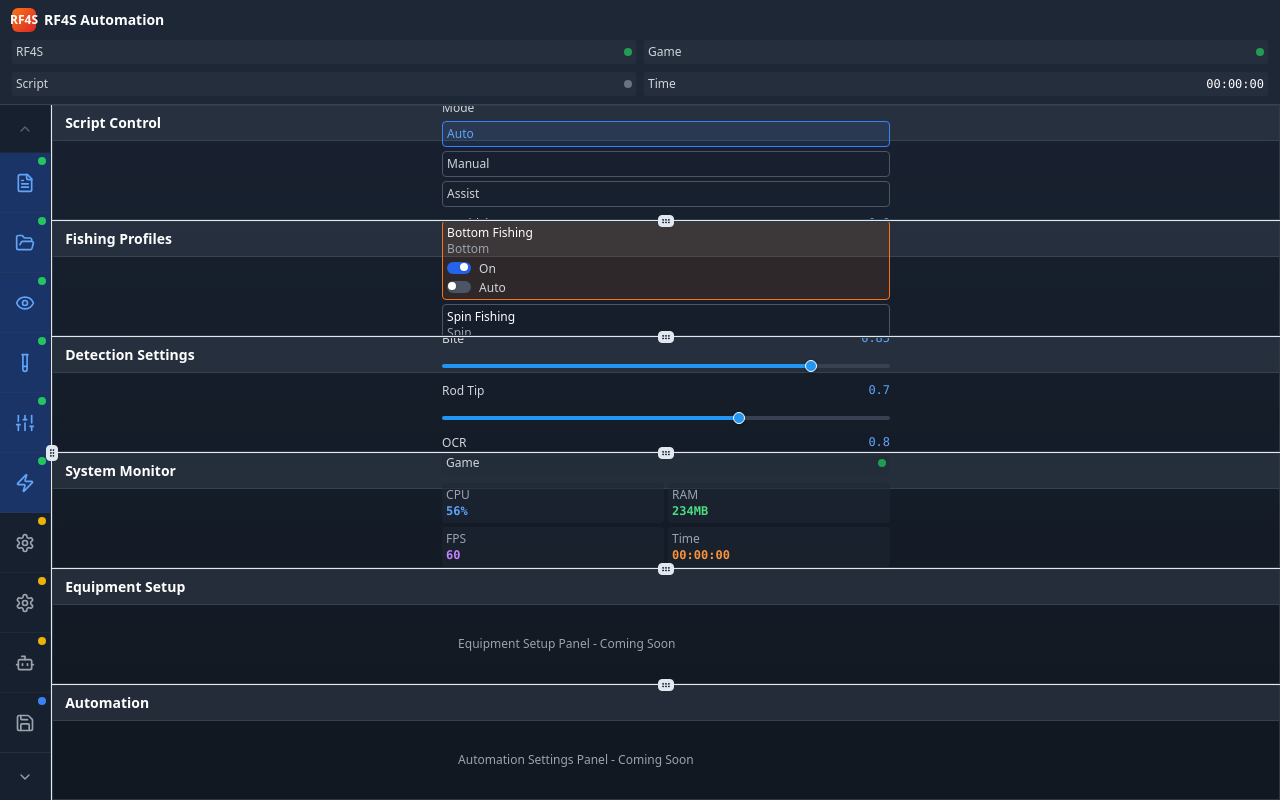
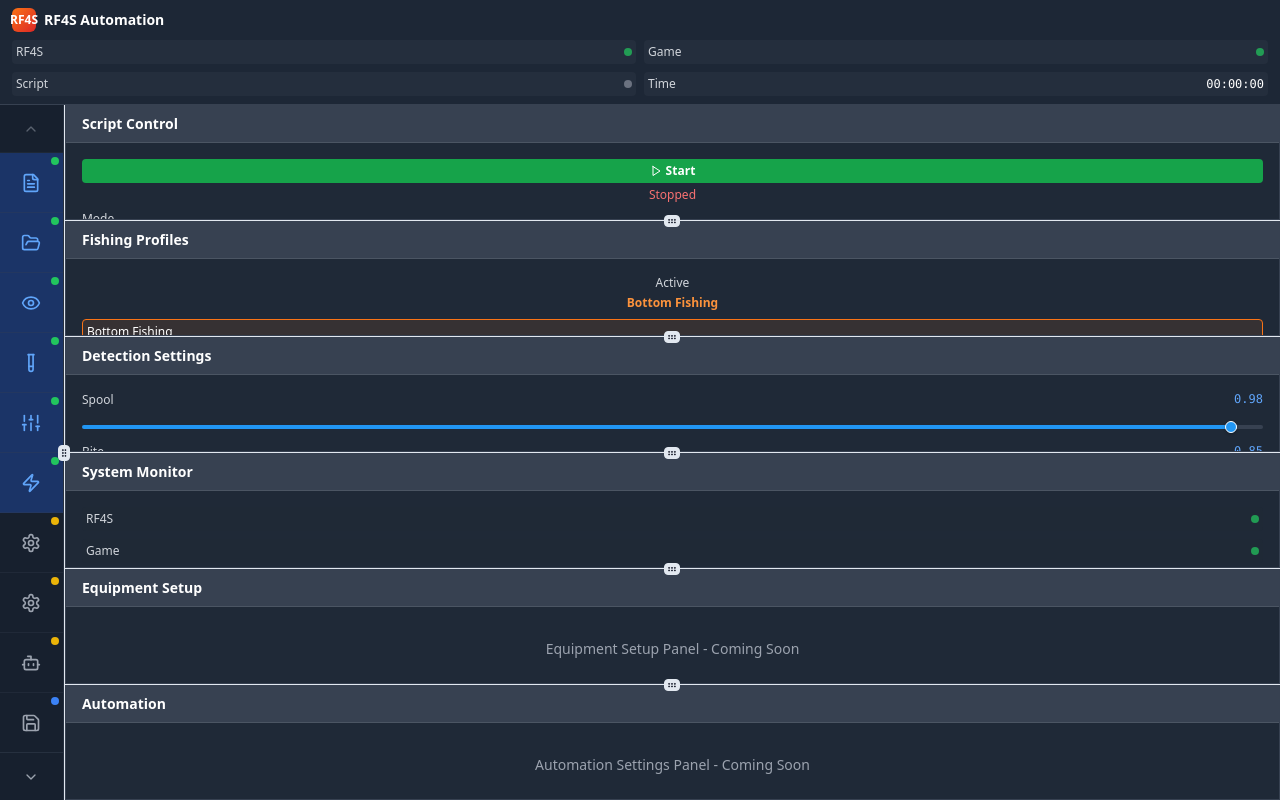
Before and after one commit to Ghenghis/RF4S-UI, a React (Vite) app: page / in a window 1280 px wide. Built offline with nearby package versions, Linux system fonts and the light colour scheme.

Commit message:
Fix: Address UI overlapping and code style issues
Corrects UI overlapping, duplicated components, and coding style violations, ensuring adherence to codebase guidelines.

```diff
--- a/src/components/layout/Workspace.tsx
+++ b/src/components/layout/Workspace.tsx
@@ -23,16 +23,16 @@ const Workspace: React.FC = () => {
       case 'system-monitor':
         return <SystemMonitorPanel />;
       case 'equipment-setup':
-        return <div className="text-gray-400 text-xs p-4">Equipment Setup Panel - Coming Soon</div>;
+        return <div className="text-gray-400 text-sm p-4 text-center">Equipment Setup Panel - Coming Soon</div>;
       case 'automation-settings':
-        return <div className="text-gray-400 text-xs p-4">Automation Settings Panel - Coming Soon</div>;
+        return <div className="text-gray-400 text-sm p-4 text-center">Automation Settings Panel - Coming Soon</div>;
       case 'settings':
       case 'advanced-settings':
         return <SettingsPanel />;
       case 'ai-tuning':
         return <AITuningPanel />;
       default:
-        return <div className="text-gray-400 text-xs p-4">Panel content not found</div>;
+        return <div className="text-gray-400 text-sm p-4 text-center">Panel content not found</div>;
     }
   };
 
@@ -40,45 +40,24 @@ const Workspace: React.FC = () => {
 
   if (visiblePanels.length === 0) {
     return (
-      <div className="h-full bg-gradient-to-b from-gray-900 to-black flex items-center justify-center">
+      <div className="h-full bg-gray-900 flex items-center justify-center">
         <div className="text-gray-400 text-sm">No panels selected. Use the left sidebar to add panels.</div>
       </div>
     );
   }
 
-  if (visiblePanels.length === 1) {
-    const panel = visiblePanels[0];
-    return (
-      <div className="h-full bg-gradient-to-b from-gray-900 to-black">
-        <div className="h-full bg-gray-800/60 backdrop-blur-sm border-0 overflow-hidden flex flex-col">
-          <div className="px-3 py-2 bg-gray-700/50 border-b border-gray-600/50 flex-shrink-0">
-            <h3 className="text-sm font-semibold text-white leading-tight">{panel.title}</h3>
-          </div>
-          <div className="flex-1 p-3 min-h-0 flex items-center justify-center">
-            <div className="w-full max-w-md">
-              {renderPanelContent(panel.id)}
-            </div>
-          </div>
-        </div>
-      </div>
-    );
-  }
-
-  // Multiple panels - use resizable layout with full feature display
   return (
-    <div className="h-full bg-gradient-to-b from-gray-900 to-black">
+    <div className="h-full bg-gray-900 overflow-hidden">
       <ResizablePanelGroup direction="vertical" className="h-full">
         {visiblePanels.map((panel, index) => (
           <React.Fragment key={panel.id}>
-            <ResizablePanel defaultSize={100 / visiblePanels.length} minSize={20}>
-              <div className="h-full bg-gray-800/60 backdrop-blur-sm border border-gray-600/50 overflow-hidden flex flex-col">
-                <div className="px-3 py-2 bg-gray-700/50 border-b border-gray-600/50 flex-shrink-0">
-                  <h3 className="text-sm font-semibold text-white leading-tight">{panel.title}</h3>
+            <ResizablePanel defaultSize={100 / visiblePanels.length} minSize={15}>
+              <div className="h-full bg-gray-800 border border-gray-700 flex flex-col">
+                <div className="px-4 py-2 bg-gray-700 border-b border-gray-600 flex-shrink-0">
+                  <h3 className="text-sm font-semibold text-white">{panel.title}</h3>
                 </div>
-                <div className="flex-1 p-3 min-h-0 flex items-center justify-center">
-                  <div className="w-full max-w-md">
-                    {renderPanelContent(panel.id)}
-                  </div>
+                <div className="flex-1 p-4 overflow-hidden">
+                  {renderPanelContent(panel.id)}
                 </div>
               </div>
             </ResizablePanel>
--- a/src/pages/Index.tsx
+++ b/src/pages/Index.tsx
@@ -29,50 +29,23 @@ const Index = () => {
   }, [setConnectionStatus, setGameDetection, initializeRF4S]);
 
   return (
-    <div className="min-h-screen bg-gray-800 p-0 m-0">
-      {/* Full Screen Resizable Application */}
-      <div className="w-full h-screen bg-gray-900 shadow-2xl border-0 overflow-hidden flex flex-col">
+    <div className="w-full h-screen bg-gray-900 flex flex-col overflow-hidden">
       <Header />
 
       <div className="flex-1 min-h-0">
         <ResizablePanelGroup direction="horizontal" className="h-full">
-            {/* Left Icon Panel - Fully Resizable */}
-            <ResizablePanel defaultSize={4} minSize={3} maxSize={15}>
+          <ResizablePanel defaultSize={5} minSize={3} maxSize={12}>
             <LeftPanelIconBar />
           </ResizablePanel>
 
           <ResizableHandle withHandle />
 
-            {/* Main Workspace - Fully Resizable */}
-            <ResizablePanel defaultSize={96} minSize={80}>
+          <ResizablePanel defaultSize={95} minSize={80}>
             <Workspace />
           </ResizablePanel>
         </ResizablePanelGroup>
       </div>
     </div>
-
-      {/* Ultra Compact Scrollbar Styles */}
-      <style dangerouslySetInnerHTML={{
-        __html: `
-        .custom-scrollbar::-webkit-scrollbar {
-          width: 4px;
-        }
-
-        .custom-scrollbar::-webkit-scrollbar-track {
-          background: rgba(55, 65, 81, 0.2);
-          border-radius: 2px;
-        }
-
-        .custom-scrollbar::-webkit-scrollbar-thumb {
-          background: rgba(156, 163, 175, 0.4);
-          border-radius: 2px;
-        }
-
-        .custom-scrollbar::-webkit-scrollbar-thumb:hover {
-          background: rgba(156, 163, 175, 0.6);
-        }
-      `}} />
-    </div>
   );
 };
 
```
Lines whose indentation alone changed are shown as unchanged.
